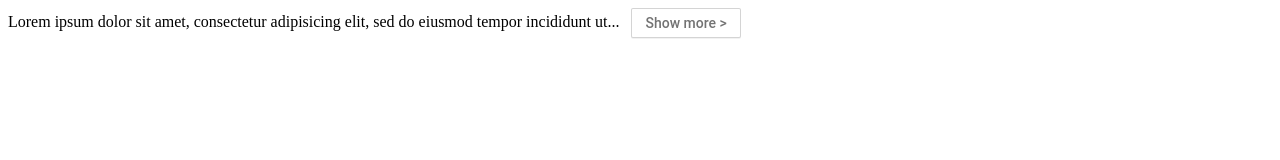
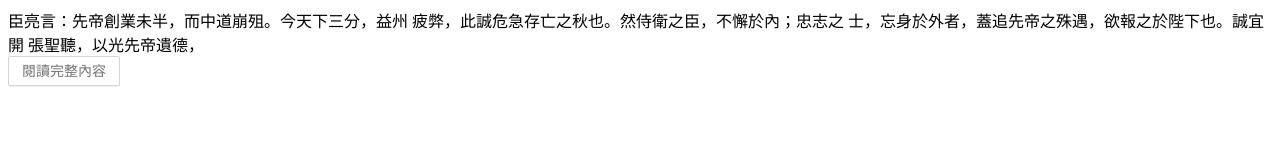
Before and after one commit to JacobHsu/jquery-read-more, a plain HTML site: page index.html in a window 1280 px wide. Drawn offline with nearby package versions, Linux system fonts and the light colour scheme.

Commit message:
http://code-tricks.com/jquery-read-more-less-example/

```diff
--- a/index.html
+++ b/index.html
@@ -59,7 +59,38 @@
   </head>
   <body>
     <span class="more">
-      Lorem ipsum dolor sit amet, consectetur adipisicing elit, sed do eiusmod tempor incididunt ut labore et dolore magna aliqua. Ut enim ad minim veniam, quis nostrud exercitation ullamco laboris nisi ut aliquip ex ea commodo consequat. Duis aute irure dolor in reprehenderit in voluptate velit esse cillum dolore eu fugiat nulla pariatur. Excepteur sint occaecat cupidatat non proident, sunt in culpa qui officia deserunt mollit anim id est laborum.
+      臣亮言：先帝創業未半，而中道崩殂。今天下三分，益州
+疲弊，此誠危急存亡之秋也。然侍衛之臣，不懈於內；忠志之
+士，忘身於外者，蓋追先帝之殊遇，欲報之於陛下也。誠宜開
+張聖聽，以光先帝遺德，恢弘志士之氣；不宜妄自菲薄，引喻
+失義，以塞忠諫之路也。宮中府中，俱為一體，陟罰臧否，不
+宜異同。若有作姦犯科，及為忠善者，宜付有司，論其刑賞，
+以昭陛下平明之治，不宜篇私，使內外異法也。
+
+ 　　侍中、侍郎郭攸之、費褘、董允等，此皆良實，志慮忠純
+，是以先帝簡拔以遺陛下。愚以為宮中之事，事無大小，悉以
+咨之，然後施行，必能裨補闕漏，有所廣益。將軍向寵，性行
+淑均，曉暢軍事，試用於昔日，先帝稱之曰「能」，是以眾議
+舉寵為督。愚以為營中之事，悉以咨之，必能使行陣和睦，優
+劣得所。親賢臣，遠小人，此先漢所以興隆也；親小人，遠賢
+臣，此後漢所以傾頹也。先帝在時，每與臣論此事，未嘗不歎
+息痛恨於桓、靈也。侍中、尚書、長史；參軍，此悉貞良死節
+之臣也，願陛下親之信之，則漢室之隆，可計日而待也。
+
+ 　　臣本布衣，躬耕於南陽，苟全性命於亂世，不求聞達於諸
+侯。先帝不以臣卑鄙，猥自枉屈，三顧臣於草廬之中，諮臣以
+當世之事，由是感激，遂許先帝以驅馳。後值傾覆，受任於敗
+軍之際，奉命於危難之間，爾來二十有一年矣！先帝知臣謹慎
+，故臨崩寄臣以大事也。受命以來，夙夜憂勤，恐託付不效，
+以傷先帝之明。故五月渡瀘，深入不毛。今南方已定，兵甲已
+足，當獎率三軍，北定中原，庶竭駑鈍，攘除奸凶，興復漢室
+，還於舊都；此臣所以報先帝而忠陛下之職分也。至於斟酌損
+益，進盡忠言，則攸之、褘、允之任也。
+
+      願陛下託臣以討賊興復之效；不效，則治臣之罪，以告先
+帝之靈。若無興德之言，則戮允等，以彰其慢。陛下亦宜自課，
+以諮諏善道，察納雅言，深追先帝遺詔，臣不勝受恩感激。
+      今當遠離，臨表涕泣，不知所云。.
     </span>
   </body>
 </html>
--- a/js/index.js
+++ b/js/index.js
@@ -1,9 +1,8 @@
 $(document).ready(function() {
     // Configure/customize these variables.
     var showChar = 100;  // How many characters are shown by default
-    var ellipsestext = "...";
-    var moretext = "Show more >";
-    var lesstext = "Show less";
+    var ellipsestext = "";
+    var moretext = "閱讀完整內容";
 
 
     $('.more').each(function() {
@@ -14,7 +13,7 @@ $(document).ready(function() {
             var c = content.substr(0, showChar);
             var h = content.substr(showChar, content.length - showChar);
 
-            var html = c + '<span class="moreellipses">' + ellipsestext+ '&nbsp;</span><span class="morecontent"><span>' + h + '</span>&nbsp;&nbsp;<a href="" class="play-button morelink small">' + moretext + '</a></span>';
+            var html = c + '<span class="moreellipses">' + ellipsestext+ '</span><span class="morecontent"><span>' + h + '</span>&nbsp;&nbsp;<div><a href="" class="play-button morelink small">' + moretext + '</a></div></span>';
 
             $(this).html(html);
         }
@@ -26,8 +25,9 @@ $(document).ready(function() {
             $(this).removeClass("less");
             $(this).html(moretext);
         } else {
+            ellipsestext = "";
             $(this).addClass("less");
-            $(this).addClass("play-button");
+            $(this).removeClass("play-button");
             $(this).html('');
         }
         $(this).parent().prev().toggle();
```
